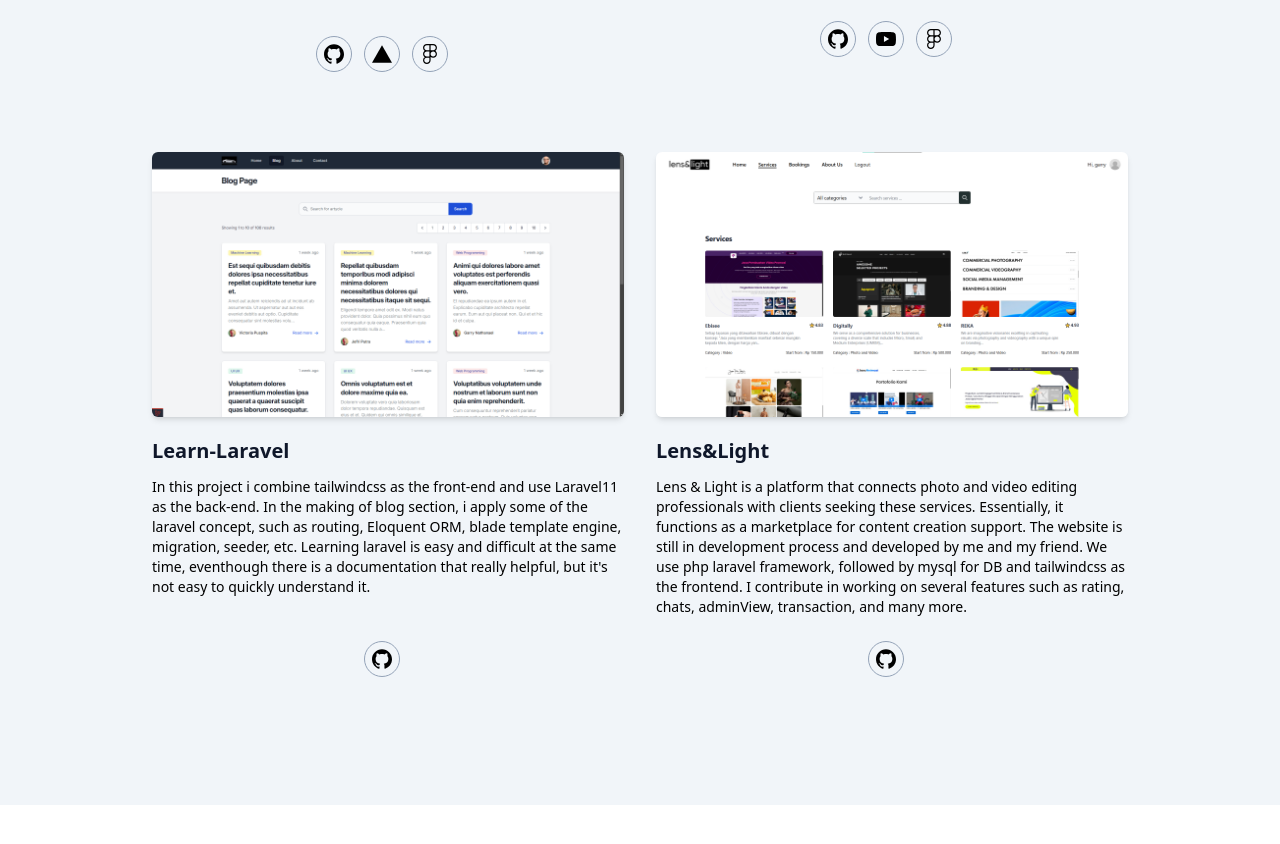
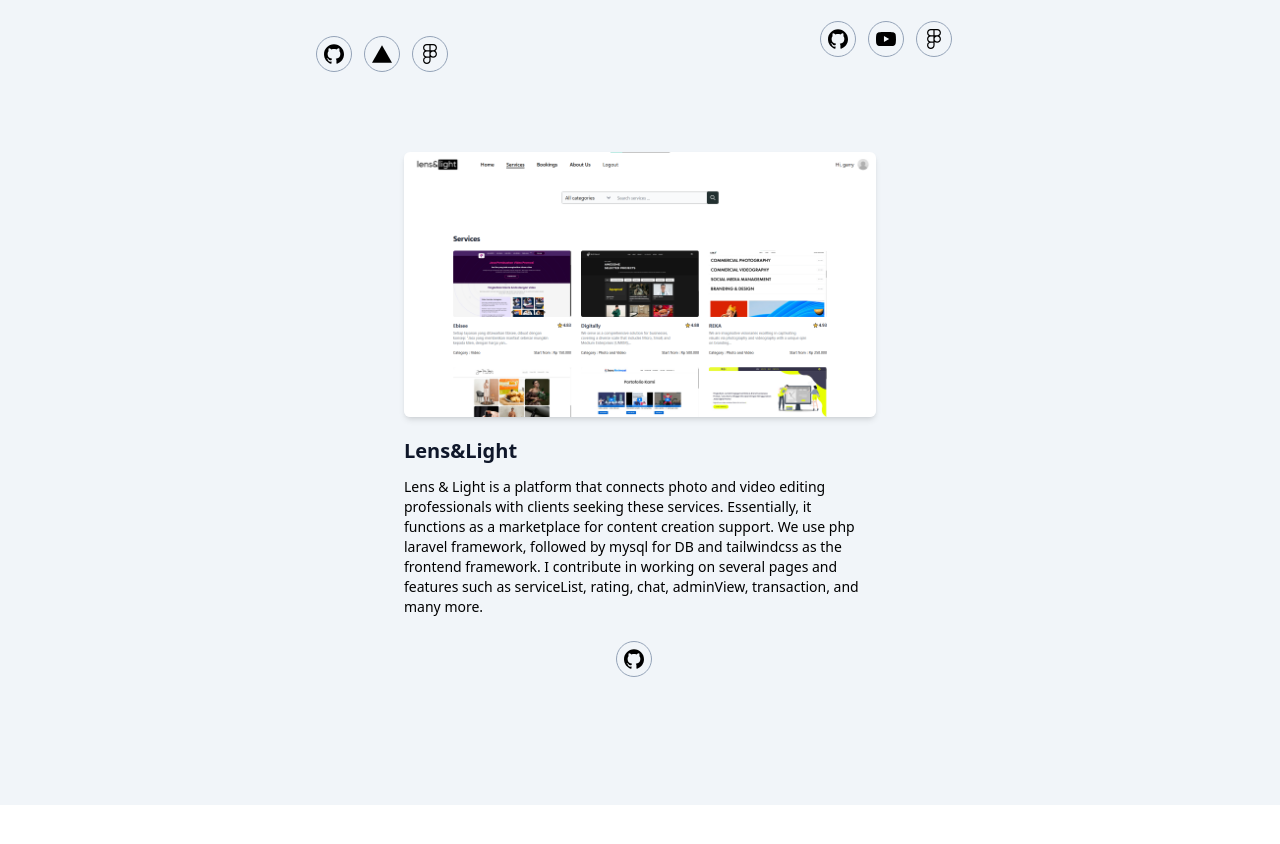
Before and after one commit to Gerzi40/gerzi, a website: page index.html in a window 1280 px wide. Shown: the part 2022-2866 px from the top of the page. Drawn offline with Linux system fonts and the light colour scheme.

Commit message:
Remove learn-laravel

```diff
--- a/index.html
+++ b/index.html
@@ -198,39 +198,13 @@
                 </div>
                 <div class="mb-12 p-4 md:w-1/2">
                     <div class="rounded-md shadow-md overflow-hidden">
-                        <img src="img/portofolio/Laravel_Blog.png" alt="Laravel_Blog">
-                    </div>
-                    <h3 class="font-semibold text-xl text-dark mt-5 mb-3">Learn-Laravel</h3>
-                    <p class="font-normal text-sm text-secondary">
-                        In this
-                        project i combine tailwindcss as the front-end
-                        and use Laravel11 as the back-end. In the making of blog section, i apply some of the laravel concept, such as routing,
-                        Eloquent ORM, blade template
-                        engine, migration, seeder, etc.
-                        Learning laravel is easy and difficult at the same time,
-                        eventhough there is a documentation that really helpful, but it's not easy to quickly understand it.
-                    </p>
-                    <div class="flex items-center mt-8 justify-center">
-                        <a href="https://github.com/Gerzi40/Learn-Laravel" target="_blank"
-                            class="w-9 h-9 mr-3 mt-3 rounded-full border flex justify-center items-center border-slate-400 hover:border-blue-950 hover:bg-blue-950 hover:text-white transition duration-300 ease-in-out">
-                            <svg role="img" width="20" class="fill-current" viewBox="0 0 24 24" xmlns="http://www.w3.org/2000/svg">
-                                <title>GitHub</title>
-                                <path
-                                    d="M12 .297c-6.63 0-12 5.373-12 12 0 5.303 3.438 9.8 8.205 11.385.6.113.82-.258.82-.577 0-.285-.01-1.04-.015-2.04-3.338.724-4.042-1.61-4.042-1.61C4.422 18.07 3.633 17.7 3.633 17.7c-1.087-.744.084-.729.084-.729 1.205.084 1.838 1.236 1.838 1.236 1.07 1.835 2.809 1.305 3.495.998.108-.776.417-1.305.76-1.605-2.665-.3-5.466-1.332-5.466-5.93 0-1.31.465-2.38 1.235-3.22-.135-.303-.54-1.523.105-3.176 0 0 1.005-.322 3.3 1.23.96-.267 1.98-.399 3-.405 1.02.006 2.04.138 3 .405 2.28-1.552 3.285-1.23 3.285-1.23.645 1.653.24 2.873.12 3.176.765.84 1.23 1.91 1.23 3.22 0 4.61-2.805 5.625-5.475 5.92.42.36.81 1.096.81 2.22 0 1.606-.015 2.896-.015 3.286 0 .315.21.69.825.57C20.565 22.092 24 17.592 24 12.297c0-6.627-5.373-12-12-12" />
-                            </svg>
-                        </a>
-                    </div>
-                </div>
-                <div class="mb-12 p-4 md:w-1/2">
-                    <div class="rounded-md shadow-md overflow-hidden">
                         <img src="img/portofolio/LensnLight.png" alt="Laravel_Blog">
                     </div>
                     <h3 class="font-semibold text-xl text-dark mt-5 mb-3">Lens&Light</h3>
                     <p class="font-normal text-sm text-secondary">
                         Lens & Light is a platform that connects photo and video editing professionals with clients seeking these services.
-                        Essentially, it functions as a marketplace for content creation support. The website is still in development process
-                        and developed by me and my friend. We use php laravel framework, followed by mysql for DB and tailwindcss as the frontend.
-                        I contribute in working on several features such as rating, chats, adminView, transaction, and many more.
+                        Essentially, it functions as a marketplace for content creation support. We use php laravel framework, followed by mysql for DB and tailwindcss as the frontend framework.
+                        I contribute in working on several pages and features such as serviceList, rating, chat, adminView, transaction, and many more.
                     </p>
                     <div class="flex items-center mt-3 justify-center">
                         <a href="https://github.com/Gerzi40/lens-light-entre" target="_blank"
```
